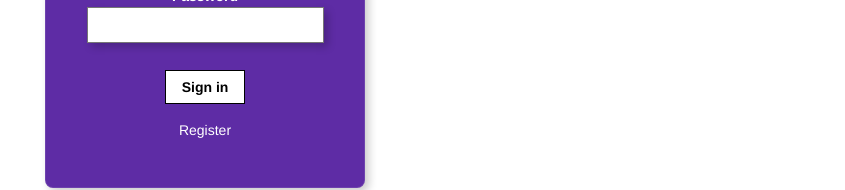
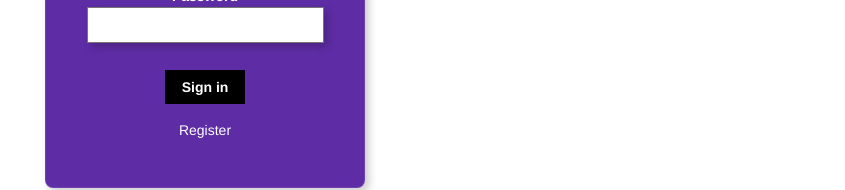
Before and after one commit to JUANCA99COL/face-detection-app, a React (Create React App) app: page / in a window 1280 px wide. Shown: the part 337-527 px from the top of the page, without its empty margins (435-1280 px from the left). Built offline with nearby package versions, Linux system fonts and the light colour scheme; what clarifai would draw is missing.

Commit message:
style contact color change

```diff
--- a/src/components/Register/Register.js
+++ b/src/components/Register/Register.js
@@ -79,7 +79,7 @@ class Register extends React.Component {
                     <div className="">
                         <input
                             onClick={this.onSubmitSignIn}
-                            className="b ph3 pv2 pointer input-reset ba b--black bg-white grow pointer f6 dib"
+                            className="b ph3 pv2 pointer white input-reset ba b--black bg-black grow pointer f6 dib"
                             type="submit"
                             value="Register"/>
                         </div>
--- a/src/components/SignIn/Signin.js
+++ b/src/components/SignIn/Signin.js
@@ -60,7 +60,7 @@ class Signin extends React.Component {
                         </fieldset>
                         <div className="">
                         <input
-                            className="b ph3 pv2 input-reset ba b--black bg-white grow pointer f6 dib"
+                            className="b ph3 pv2 input-reset ba b--black bg-black white grow pointer f6 dib"
                             type="submit"
                             value="Sign in"
                             onClick={this.onSubmitSignIn}/>
```
